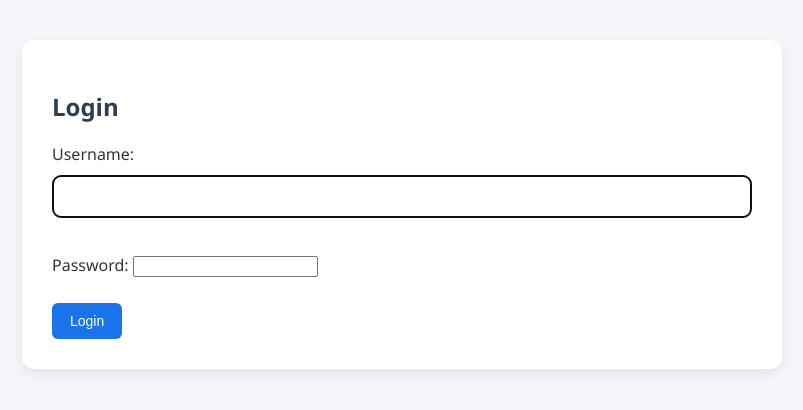
After one commit to RuthNzikwikiza/django-taskmanager, a Django app: page /login/ in a window 1280 px wide. The commit adds this page. Shown: the top 410 px of the page, without its empty margins (238-1041 px from the left). Run offline with Django 5.2, Linux system fonts and the light colour scheme.

Commit message:
Initial commit

```diff
--- a/taskmanager/urls.py
+++ b/taskmanager/urls.py
@@ -1,8 +1,18 @@
-
 from django.contrib import admin
-from django.urls import path ,include
+from django.urls import path
+from django.contrib.auth import views as auth_views
+from tasks import views as task_views
 
 urlpatterns = [
     path('admin/', admin.site.urls),
-      path('', include('tasks.urls')),
+
+
+    path('', task_views.task_list, name='task_list'),
+    path('create/', task_views.create_task, name='create_task'),
+    path('update/<int:pk>/', task_views.update_task, name='update_task'),
+    path('delete/<int:pk>/', task_views.delete_task, name='delete_task'),
+
+
+    path('login/', auth_views.LoginView.as_view(template_name='tasks/login.html'), name='login'),
+   path('logout/', auth_views.LogoutView.as_view(next_page='login'), name='logout'),
 ]
--- a/tasks/models.py
+++ b/tasks/models.py
@@ -1,9 +1,8 @@
-from collections import UserDict
 from django.db import models
 from django.contrib.auth.models import User
 
 class Task(models.Model):
-    user = models.ForeignKey(User, on_delete=models.CASCADE)
+    user = models.ForeignKey(User, on_delete=models.CASCADE, null=True)
     title = models.CharField(max_length=200)
     description = models.TextField(blank=True)
     completed = models.BooleanField(default=False)
--- a/tasks/static/tasks/style.css
+++ b/tasks/static/tasks/style.css
@@ -1,47 +1,70 @@
 body {
-    font-family: Arial, sans-serif;
-    background-color: #f2f4f8;
+  font-family: 'Segoe UI', Tahoma, Geneva, Verdana, sans-serif;
+  background-color: #f4f6fa;
   margin: 0;
+  padding: 40px;
+  color: #333;
+}
+h2 {
+  color: #2c3e50;
+  margin-bottom: 20px;
+}
+.container {
+  max-width: 700px;
+  margin: 0 auto;
+  background: #ffffff;
+  border-radius: 12px;
+  padding: 30px;
+  box-shadow: 0 4px 12px rgba(0, 0, 0, 0.08);
+}
+a {
+  text-decoration: none;
+  color: #1a73e8;
+  font-weight: 500;
+}
+a:hover {
+  text-decoration: underline;
+}
+.task {
+  background: #fdfdfd;
+  border: 1px solid #e1e4ea;
+  border-left: 5px solid #1a73e8;
+  border-radius: 10px;
   padding: 20px;
+  margin-bottom: 15px;
+  transition: all 0.2s ease-in-out;
 }
 
-  h2 {
-    color: #2c3e50;
+.task:hover {
+  box-shadow: 0 3px 10px rgba(0, 0, 0, 0.05);
 }
-
-  a {
-    text-decoration: none;
-    color: #3498db;
-    margin-right: 10px;
-  }
-
-  .task {
-    background: #fff;
-    border-radius: 10px;
-    padding: 15px;
-    margin-bottom: 10px;
-    box-shadow: 0 2px 5px rgba(0, 0, 0, 0.1);
-  }
-
 button {
-    background-color: #3498db;
-    color: white;
+  background-color: #1a73e8;
+  color: #fff;
   border: none;
-    padding: 7px 15px;
-    border-radius: 5px;
+  padding: 10px 18px;
+  border-radius: 6px;
   cursor: pointer;
-    margin-right: 5px;
+  font-size: 14px;
+  transition: background-color 0.3s ease;
+  margin-top: 10px;
+  margin-right: 8px;
 }
 
 button:hover {
-    background-color: #2980b9;
+  background-color: #0c5dc0;
 }
-
 form input[type="text"],
 form textarea {
   width: 100%;
-    padding: 10px;
-    margin: 8px 0;
-    border-radius: 5px;
-    border: 1px solid #ccc;
+  padding: 12px;
+  margin: 10px 0 20px 0;
+  border-radius: 8px;
+  border: 1px solid #ccd1d9;
+  box-sizing: border-box;
+  font-size: 15px;
 }
+textarea {
+  resize: vertical;
+  min-height: 100px;
+}
--- /dev/null
+++ b/tasks/templates/tasks/login.html
@@ -0,0 +1,18 @@
+<!DOCTYPE html>
+<html>
+<head>
+  <title>Login</title>
+  {% load static %}
+  <link rel="stylesheet" href="{% static 'tasks/style.css' %}">
+</head>
+<body>
+  <div class="container">
+    <h2>Login</h2>
+    <form method="POST">
+      {% csrf_token %}
+      {{ form.as_p }}
+      <button type="submit">Login</button>
+    </form>
+  </div>
+</body>
+</html>
--- a/tasks/templates/tasks/update_task.html
+++ b/tasks/templates/tasks/update_task.html
@@ -15,7 +15,6 @@
 
       <label>Description:</label>
       <textarea name="description">{{ task.description }}</textarea><br>
-
       <label>
         <input type="checkbox" name="completed" {% if task.completed %}checked{% endif %}> Completed
       </label><br>
```
Also changed, not shown: taskmanager/settings.py (+7 -1 lines), tasks/gitignore.txt (added, +11 -0 lines), tasks/templates/tasks/task_list.html (+25 -11 lines), tasks/views.py (+13 -6 lines), db.sqlite3, tasks/migrations/0002_task_user.py (added). Lines whose indentation alone changed are shown as unchanged.
